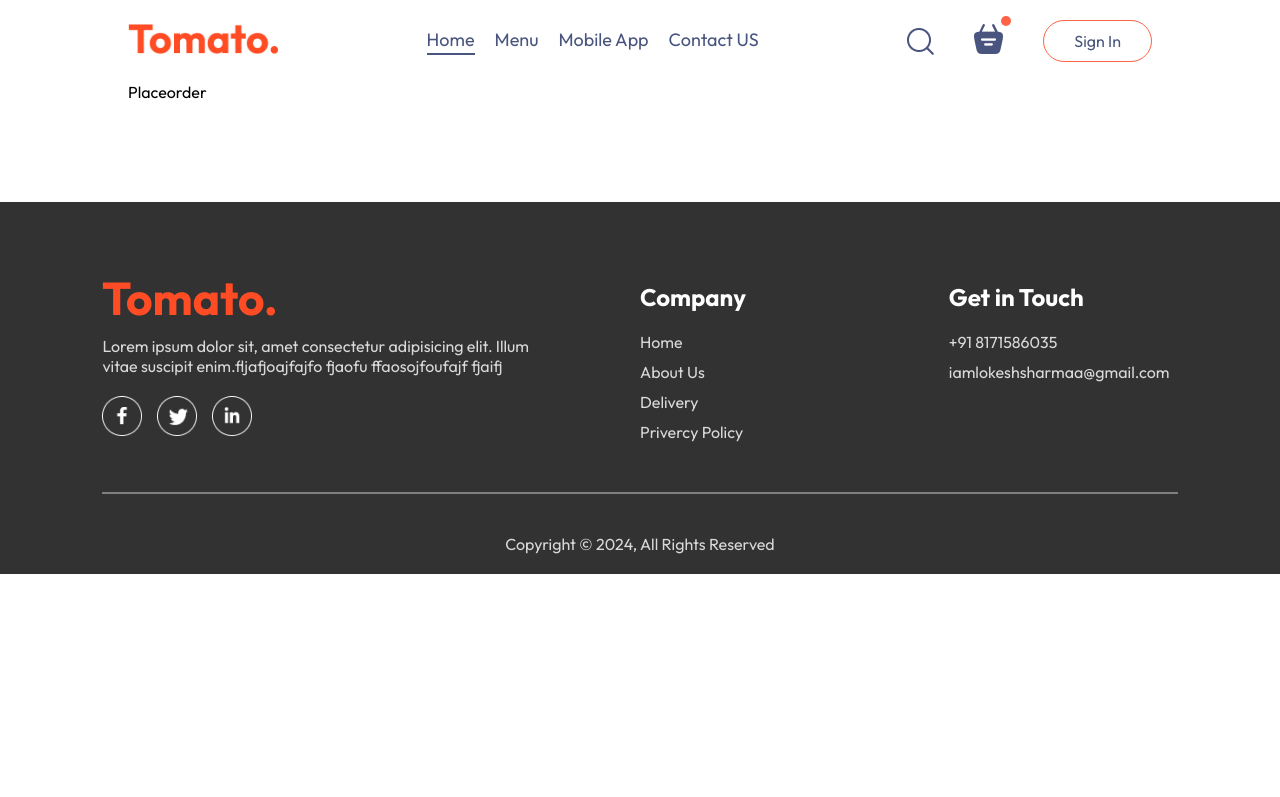
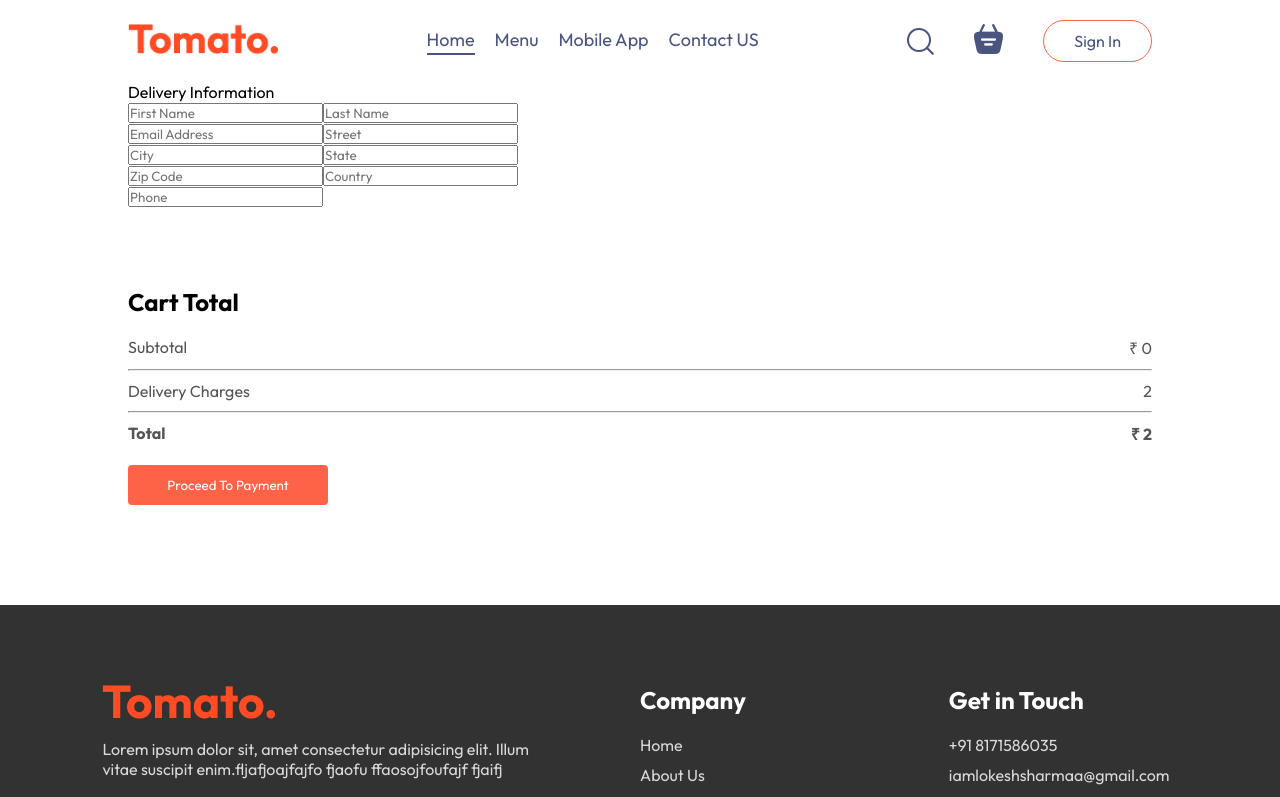
Before and after one commit to Lokeshsharmaa-01/Foody, a React (Vite) app in the folder frontend/: page /order in a window 1280 px wide. Shown: the top 797 px of the page. Built offline with nearby package versions, Linux system fonts and the light colour scheme.

Commit message:
adding Placeorder page and logic of total amount

```diff
--- a/frontend/src/components/FoodItem/FoodItem.jsx
+++ b/frontend/src/components/FoodItem/FoodItem.jsx
@@ -27,7 +27,7 @@
                 <img src={assets.rating_starts} alt="" />
             </div>
             <p className="food-item-desc">{description}</p>
-            <p className="food-item-price">₹{price}</p>
+            <p className="food-item-price">₹ {price}</p>
         </div>
     </div>
   )
--- a/frontend/src/components/Navbar/Navbar.jsx
+++ b/frontend/src/components/Navbar/Navbar.jsx
@@ -1,11 +1,13 @@
-import React, { useState } from 'react'
+import React, { useContext, useState } from 'react'
 import  './Navbar.css'
 import {assets}  from '../../assets/assets'
 import {Link} from 'react-router-dom'
+import { StoreContext } from '../../context/StoreContext'
 
 const Navbar = ({setShowLogin}) => {
 
     const [menu,setMenu] = useState("home")
+    const {getTotalCartAmount} = useContext(StoreContext);
   return (
     <div className='navbar'>
         <Link to='/'><img src={assets.logo} alt=""  className='logo'/></Link>
@@ -20,7 +22,7 @@
             <img src={assets.search_icon} alt="" />
             <div className="navbar-search-icon">
                 <Link to='/cart'><img src={assets.basket_icon} alt="" /></Link>
-                <div className="dot"></div>
+                <div className={getTotalCartAmount()===0?"":"dot"}></div>
             </div>
             <button onClick={() => setShowLogin(true)}>Sign In</button>
         </div>
--- a/frontend/src/context/StoreContext.jsx
+++ b/frontend/src/context/StoreContext.jsx
@@ -1,37 +1,44 @@
 import { createContext, useEffect, useState } from "react";
 import { food_list } from "../assets/assets";
-export const StoreContext = createContext(null)
+export const StoreContext = createContext(null);
 
-const StoreContextProvider = (props) =>{
+const StoreContextProvider = (props) => {
+  const [cartItems, setCartItems] = useState({});
+  const addToCart = (itemId) => {
+    if (!cartItems[itemId]) {
+      setCartItems((prev) => ({ ...prev, [itemId]: 1 }));
+    } else {
+      setCartItems((prev) => ({ ...prev, [itemId]: prev[itemId] + 1 }));
+    }
+  };
 
-    const [cartItems,setCartItems] = useState({});
-    const addToCart = (itemId) =>{
-        if(!cartItems[itemId]){
-            setCartItems((prev) => ({...prev,[itemId]:1}))
-        }else {
-            setCartItems((prev) => ({...prev,[itemId]:prev[itemId]+1}))
+  const removeFromCart = (itemId) => {
+    setCartItems((prev) => ({ ...prev, [itemId]: prev[itemId] - 1 }));
+  };
+
+  const getTotalCartAmount = () => {
+    let totalAmount = 0;
+    for (const item in cartItems) {
+      if (cartItems[item] > 0) {
+        let itemInfo = food_list.find((product) => product._id === item);
+        totalAmount += itemInfo.price * cartItems[item];
       }
     }
+    return totalAmount;
+  };
 
-    const removeFromCart = (itemId) =>{
-        setCartItems((prev) => ({...prev,[itemId]:prev[itemId]-1}))
-    }
-
-    useEffect(() =>{
-        console.log(cartItems)
-    },[cartItems])
-
-    const contextValue ={
+  const contextValue = {
     food_list,
     cartItems,
     addToCart,
     removeFromCart,
     setCartItems,
-    }
+    getTotalCartAmount,
+  };
   return (
     <StoreContext.Provider value={contextValue}>
       {props.children}
     </StoreContext.Provider>
-    )
-}
-export default StoreContextProvider
+  );
+};
+export default StoreContextProvider;
--- a/frontend/src/pages/Cart/Cart.jsx
+++ b/frontend/src/pages/Cart/Cart.jsx
@@ -1,8 +1,10 @@
 import React, { useContext } from 'react'
 import './Cart.css'
 import { StoreContext } from '../../context/StoreContext'
+import { useNavigate } from 'react-router-dom'
 const Cart = () => {
-  const {cartItems,food_list,removeFromCart} = useContext(StoreContext)
+  const {cartItems,food_list,removeFromCart,getTotalCartAmount} = useContext(StoreContext)
+  const navigate = useNavigate();
   return (
     <div className='cart'>
       <div className="cart-items">
@@ -25,9 +27,9 @@
               <div className="cart-items-title cart-items-item">
                 <img src={item.image} alt="" />
                 <p>{item.name}</p>
-                <p>₹{item.price}</p>
+                <p>₹ {item.price}</p>
                 <p>{cartItems[item._id]}</p>
-                <p>₹{cartItems[item._id]*item.price}</p>
+                <p>₹ {cartItems[item._id]*item.price}</p>
                 <p className='cross' onClick={()=>removeFromCart(item._id)}>x</p>
               </div>
               <hr />
@@ -43,7 +45,7 @@
           <div>
             <div className="cart-total-details">
               <p>Subtotal</p>
-              <p>{0}</p>
+              <p>₹ {getTotalCartAmount()}</p>
             </div>
             <hr />
             <div className="cart-total-details">
@@ -53,10 +55,10 @@
             <hr />
             <div className="cart-total-details">
               <b>Total</b>
-              <b>{0}</b>
+              <b>₹ {getTotalCartAmount() +2}</b>
             </div>
           </div>
-            <button>Proceed To Chechout</button>
+            <button onClick={()=>navigate('/order')}>Proceed To Chechout</button>
         </div>
         <div className="cart-promocode">
           <div>
--- a/frontend/src/pages/Placeorder/Placeorder.jsx
+++ b/frontend/src/pages/Placeorder/Placeorder.jsx
@@ -1,9 +1,56 @@
-import React from 'react'
+import React, { useContext } from 'react'
 import './Placeorder.css'
+import { StoreContext } from '../../context/StoreContext'
 const Placeorder = () => {
+
+  const {getTotalCartAmount} = useContext(StoreContext)
   return (
-    <div>Placeorder</div>
+    <form className='place-order'>
+      <div className="place-order-left">
+        <p className="title">Delivery Information</p>
+        <div className="multi-fields">
+          <input type="text" placeholder='First Name'/>
+          <input type="text" placeholder='Last Name'/>
+        </div>
+        <input type="email" placeholder='Email Address' />
+        <input type="text" placeholder='Street' />
+        <div className="multi-fields">
+          <input type="text" placeholder='City'/>
+          <input type="text" placeholder='State'/>
+        </div>
+        <div className="multi-fields">
+          <input type="text" placeholder='Zip Code'/>
+          <input type="text" placeholder='Country'/>
+        </div>
+        <input type="phone" placeholder='Phone' />
+      </div>
+      <div className="place-order-right">
+        <div className="cart-bottom">
+          <div className="cart-total">
+            <h2>Cart Total</h2>
+            <div>
+              <div className="cart-total-details">
+                <p>Subtotal</p>
+                <p>₹ {getTotalCartAmount()}</p>
+              </div>
+              <hr />
+              <div className="cart-total-details">
+                <p>Delivery Charges</p>
+                <p>{2}</p>
+              </div>
+              <hr />
+              <div className="cart-total-details">
+                <b>Total</b>
+                <b>₹ {getTotalCartAmount() +2}</b>
+              </div>
+            </div>
+              <button >Proceed To Payment</button>
+          </div>
+          </div>
+      </div>
+    </form>
   )
 }
 
+
 export default Placeorder
```
Also changed, not shown: frontend/src/assets/assets.js (+32 -32 lines). Lines whose indentation alone changed are shown as unchanged.
